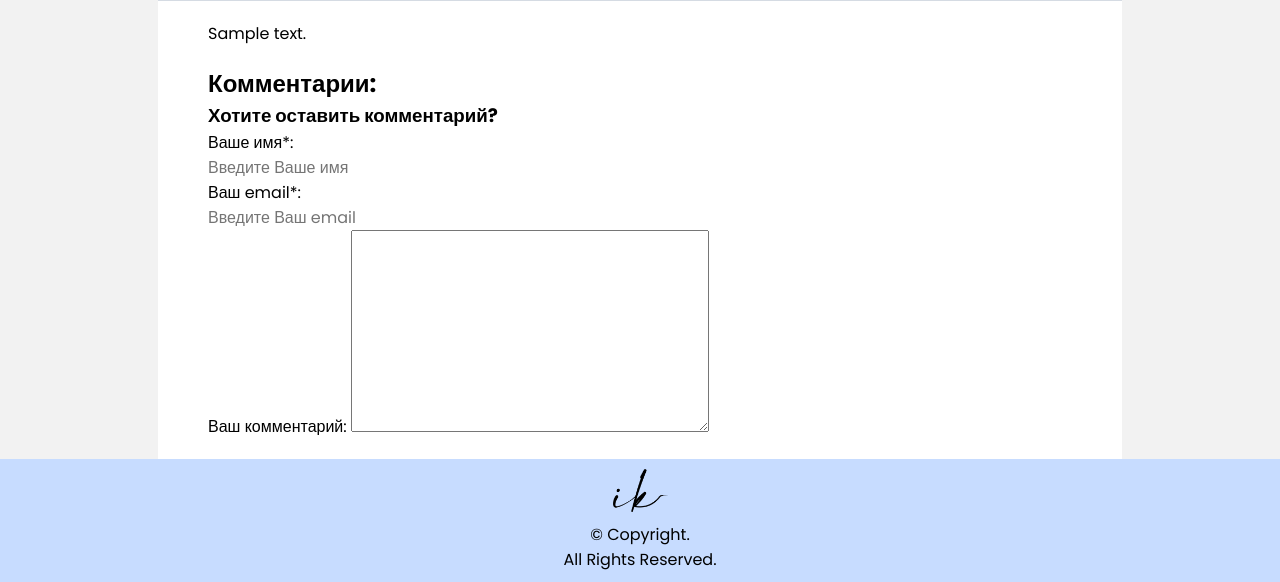
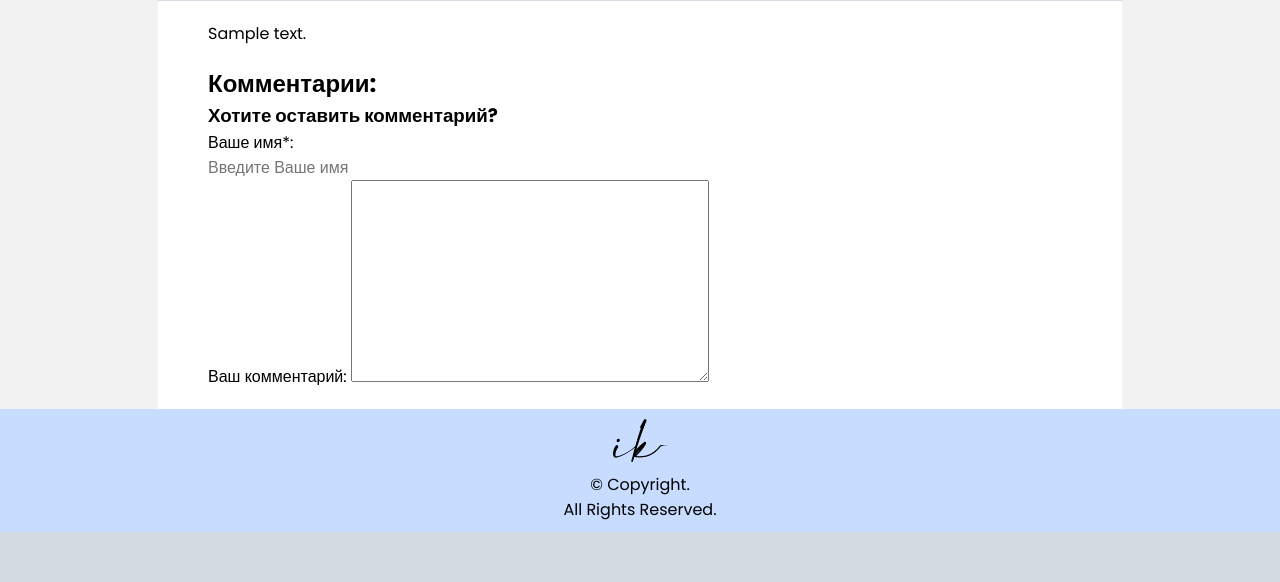
Before and after one commit to ikramarenko1/django-blog, a Django app: page /1/ in a window 1280 px wide. Shown: the part 934-1516 px from the top of the page. After the commit the page ends 1466 px from the top, so only its background shows below. Run offline with Django 4.2, Linux system fonts and the light colour scheme; tables that the repository leaves empty hold one stand-in row (values such as "Sample post"); grey boxes marked "Sample" are stand-in pictures.

Commit message:
remove email from Comment model

```diff
--- a/myblog/blog/models.py
+++ b/myblog/blog/models.py
@@ -17,7 +17,6 @@ class Post(models.Model):
 
 
 class Comment(models.Model):
-    email = models.EmailField()
     name = models.CharField('Имя', max_length=50)
     content = models.TextField('Текст комментария', max_length=1000)
     post = models.ForeignKey(Post, verbose_name='Публикация', on_delete=models.CASCADE)  # Когда удаляется объект публикации, все комментарии связаны с публикацией тоже удаляются
--- a/myblog/templates/blog/blog_post.html
+++ b/myblog/templates/blog/blog_post.html
@@ -87,11 +87,6 @@
 								<input type="text" name="name" id="name" placeholder="Введите Ваше имя">
 							</div>
 
-							<div class="leave-comment__input input__email">
-								<label for="email">Ваш email*:</label>
-								<input type="text" name="email" id="email" placeholder="Введите Ваш email">
-							</div>
-
 							<div class="leave-comment__input input__content">
 								<label for="comment">Ваш комментарий:</label>
 								<textarea name="comment" id="comment" cols="30" rows="10"></textarea>
```
Also changed, not shown: myblog/blog/migrations/0005_remove_comment_email.py (added).
